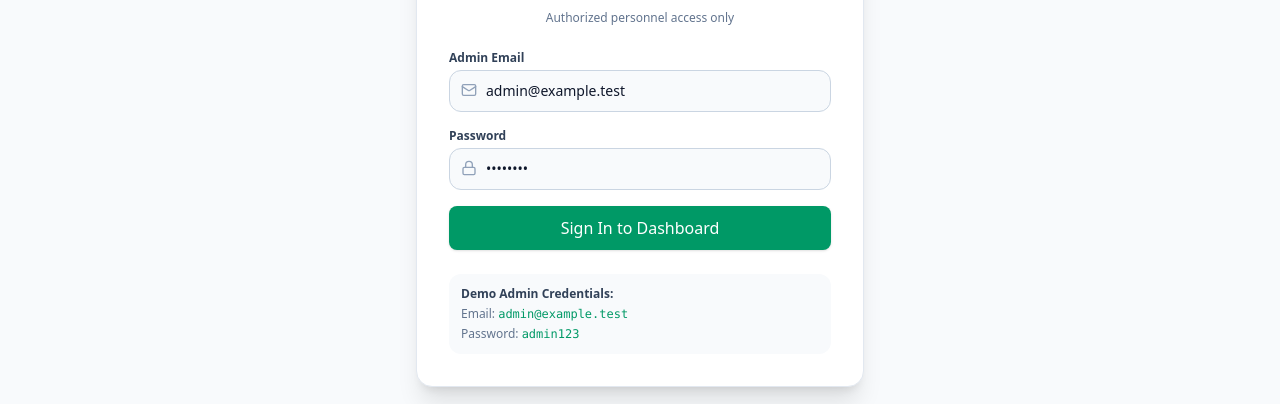
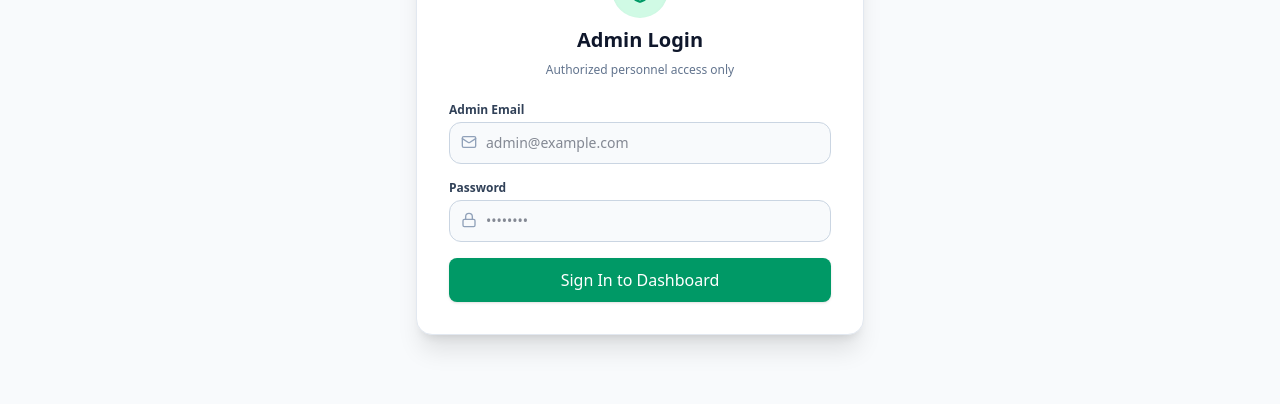
Before and after one commit to muhammad-danish1998/familymembership, a React app in the folder frontend/: page /admin/login in a window 1280 px wide. Shown: the part 269-673 px from the top of the page. Built offline with nearby package versions, Linux system fonts and the light colour scheme; no server answers; the HTML template or start-up script is replaced by a standard one.

Commit message:
Remove demo admin credentials and pre-filled defaults from login UI

```diff
--- a/frontend/src/pages/admin/AdminLogin.jsx
+++ b/frontend/src/pages/admin/AdminLogin.jsx
@@ -10,8 +10,8 @@ export function AdminLogin() {
   const navigate = useNavigate();
   const location = useLocation();
 
-  const [email, setEmail] = useState('admin@example.test');
-  const [password, setPassword] = useState('admin123');
+  const [email, setEmail] = useState('');
+  const [password, setPassword] = useState('');
   const [error, setError] = useState('');
   const [loading, setLoading] = useState(false);
 
@@ -52,6 +52,7 @@ export function AdminLogin() {
                 type="email"
                 value={email}
                 onChange={(e) => setEmail(e.target.value)}
+                placeholder="admin@example.com"
                 className="w-full pl-9 pr-4 py-2.5 text-sm bg-slate-50 dark:bg-slate-800 border border-slate-300 dark:border-slate-700 rounded-xl focus:outline-none focus:ring-2 focus:ring-emerald-500"
                 required
               />
@@ -68,6 +69,7 @@ export function AdminLogin() {
                 type="password"
                 value={password}
                 onChange={(e) => setPassword(e.target.value)}
+                placeholder="••••••••"
                 className="w-full pl-9 pr-4 py-2.5 text-sm bg-slate-50 dark:bg-slate-800 border border-slate-300 dark:border-slate-700 rounded-xl focus:outline-none focus:ring-2 focus:ring-emerald-500"
                 required
               />
@@ -81,12 +83,6 @@ export function AdminLogin() {
             Sign In to Dashboard
           </Button>
         </form>
-
-        <div className="p-3 bg-slate-50 dark:bg-slate-800/60 rounded-xl text-xs text-slate-500 space-y-1">
-          <p className="font-semibold text-slate-700 dark:text-slate-300">Demo Admin Credentials:</p>
-          <p>Email: <code className="text-emerald-600 font-mono">admin@example.test</code></p>
-          <p>Password: <code className="text-emerald-600 font-mono">admin123</code></p>
-        </div>
       </div>
     </div>
   );
```
